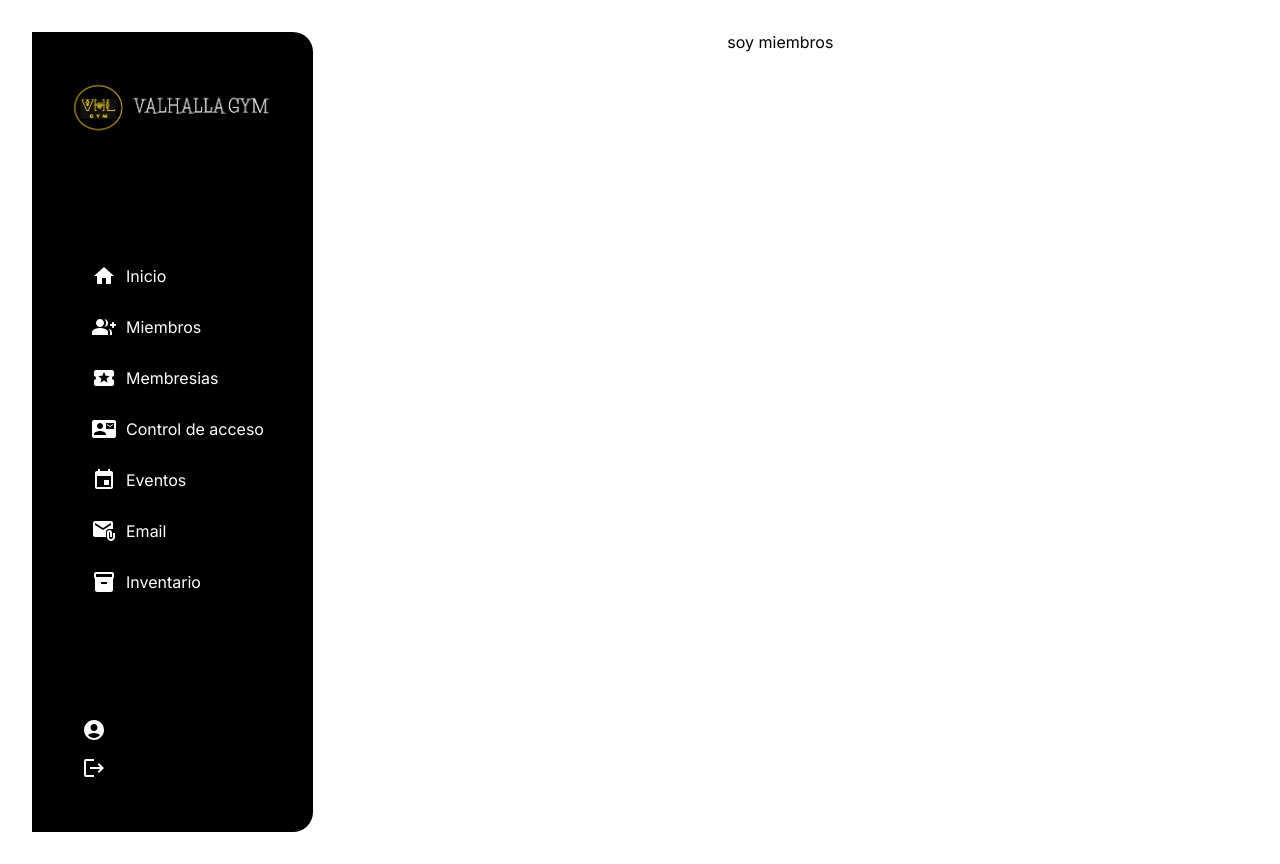
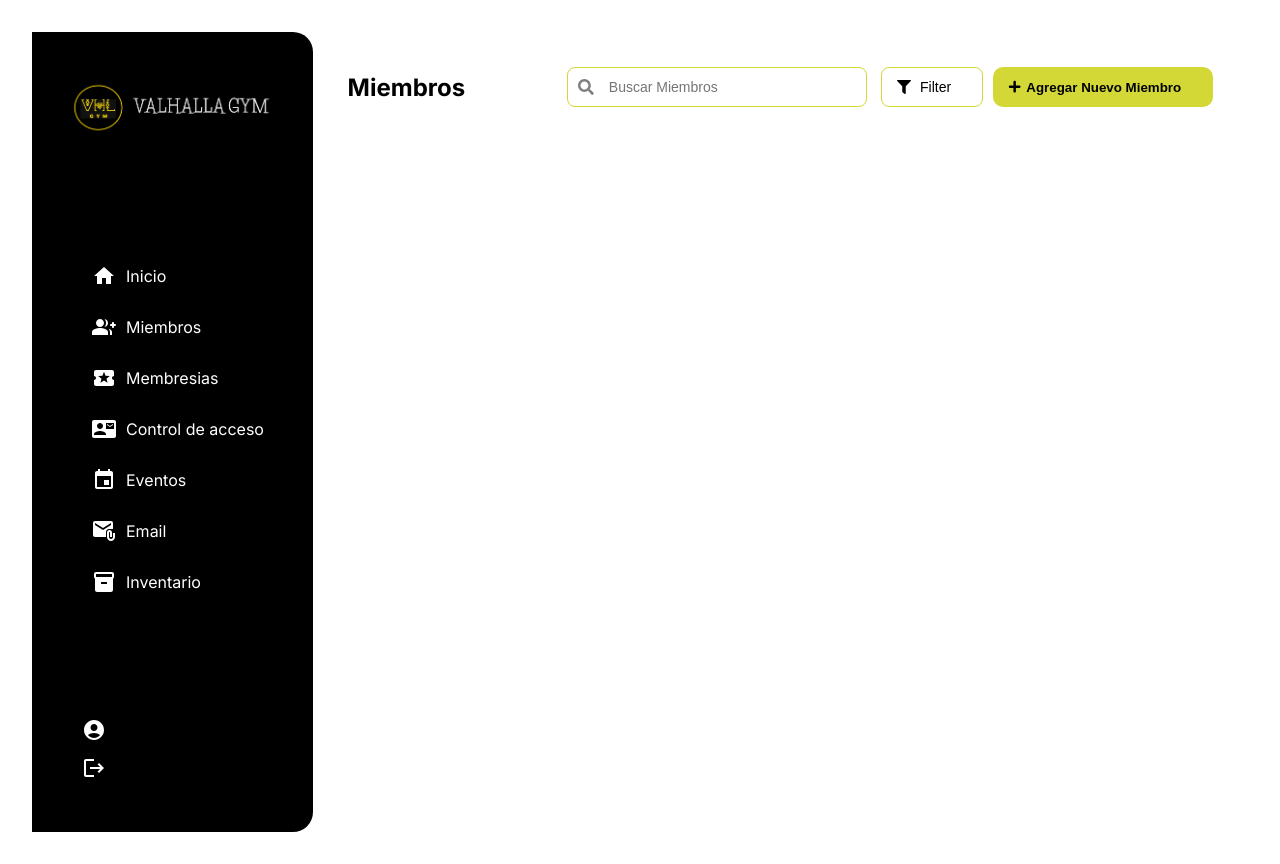
Before and after one commit to pabloocampo1/GymManager-Front-end, a React (Vite) app: page /dashboard/miembros in a window 1280 px wide. Built offline with nearby package versions, Linux system fonts and the light colour scheme; a web font is replaced by a local one.

Commit message:
Creacion de modulo miembros

```diff
--- a/src/Components/Modals/ModalMembresias/MembresiasModal.jsx
+++ b/src/Components/Modals/ModalMembresias/MembresiasModal.jsx
@@ -1,5 +1,6 @@
 import React from "react";
 import styles from "./MembresiasModal.module.css";
+import ClearIcon from '@mui/icons-material/Clear';
 
 const MembresiaModal = ({ isOpen, onClose }) => {
   if (!isOpen) return null;
@@ -12,6 +13,9 @@ const MembresiaModal = ({ isOpen, onClose }) => {
   return (
     <div className={styles.modalOverlay} onClick={handleOverlayClick}>
       <div className={styles.modalContainer}>
+        <div className={styles.modalCloseContainer}>
+          <ClearIcon onClick={onClose}></ClearIcon>
+        </div>
         <h2>Agregar Membresia</h2>
         <form>
           <div className={styles.formRow}>
@@ -32,7 +36,7 @@ const MembresiaModal = ({ isOpen, onClose }) => {
                   Tipo de membresia
                 </label>
                 <select id="tipo" className={styles.select}>
-                  <option>tipo</option>
+                  <option>Tipo</option>
                   <option>Mensual</option>
                   <option>Trimestral</option>
                   <option>Anual</option>
--- a/src/Components/Modals/ModalMembresias/MembresiasModal.module.css
+++ b/src/Components/Modals/ModalMembresias/MembresiasModal.module.css
@@ -8,6 +8,7 @@
   display: flex;
   align-items: center;
   justify-content: center;
+  padding: 35px;
 }
 
 .modalContainer {
@@ -16,11 +17,18 @@
   left: 50%;
   transform: translate(-50%, -50%);
   background: white;
-  padding: 25px;
+  padding: 35px;
   border-radius: 15px;
   width: 750px;
   max-width: 90vw; /* Evita que se desborde en pantallas pequeñas */
   text-align: center;
+}
+
+.modalCloseContainer{
+  width: 100%;
+  height: auto;
+  display: flex;
+  justify-content: end;
 }
 
 .modalContainer h2 {
@@ -28,6 +36,7 @@
   margin-bottom: 15px;
   font-size: 22px;
   font-weight: bold;
+  padding: 35px;
 }
 
 .formRow {
@@ -43,6 +52,7 @@
 }
 
 .label {
+  margin-top: 20px;
   font-size: 14px;
   font-weight: bold;
   margin-bottom: 5px;
@@ -62,11 +72,14 @@
   gap: 10px;
   margin-top: 20px;
 }
+.buttonContainer button {
+  margin-top: 30px;
+}
 
 .cancelButton {
-  background: #e0e0e0;
-  color: black;
-  padding: 12px 20px;
+  background: black;
+  color: white;
+  padding: 10px 16px;
   border: none;
   border-radius: 5px;
   cursor: pointer;
@@ -87,6 +100,7 @@
   background: var(--primarySecond-color);
 }
 
-cancelButton:hover {
-  background: var(textSecond-color);
+.cancelButton:hover {
+  background: #cfcfcf;
+  ;
 }
--- a/src/Components/SideBarComponent/SideBar.module.css
+++ b/src/Components/SideBarComponent/SideBar.module.css
@@ -100,9 +100,6 @@
 
 
 @media (max-width: 1024px) {
-    .container_sideBar {
-
-    }
 
 }
 
--- a/src/Pages/Membresias/Membresias.module.css
+++ b/src/Pages/Membresias/Membresias.module.css
@@ -1,16 +1,14 @@
-.membresia_container{
+.membresia_container {
   width: 100%;
   height: 100%;
-    position: relative;
+  position: relatve;
+  padding: 35px 35px;
 }
 
 .membresias-header {
+  height: 40px;
   display: flex;
   align-items: center;
-
-    gap: 10px;
-    padding: 10px;
-    background-color: white;
 }
 
 .membresias-title {
@@ -22,47 +20,60 @@
 .search-container {
   display: flex;
   align-items: center;
-    border: 1px solid #D3D837; /* Color corregido */
-    border-radius: 5px;
-    padding: 2px 8px; /* Reducción del padding */
+  border: 1px solid #d3d837;
+  border-radius: 8px;
+  padding: 4px 10px;
+  margin-left: 67px;
   gap: 5px;
-    height: 28px; /* Más pequeño */
+  height: 100%;
+  width: 300px;
+  margin-right: 14px;
 }
 
 .search-icon {
   color: gray;
-    font-size: 14px;
+  font-size: 16px;
 }
 
 .search-input {
   border: none;
   outline: none;
-    width: 260px; /* Más pequeño */
-    font-size: 13px; /* Ajuste de fuente */
+  width: 250px; /* Ajuste del ancho interno */
+  font-size: 14px;
+  padding: 0;
+  height: 100%;
+  margin-left: 10px;
 }
 
 .filter-boton {
   display: flex;
   align-items: center;
   gap: 5px;
-    border: 1px solid #D3D837; /* Color corregido */
+  border: 1px solid #d3d837;
   background: white;
-    padding: 4px 10px; /* Ajuste fino */
-    border-radius: 5px;
+  padding: 6px 15px;
+  border-radius: 8px;
   cursor: pointer;
-    font-size: 13px;
+  font-size: 14px;
+  height: 100%;
+  width: 102px;
+  margin-right: 10px;
 }
-
+.filter-icon {
+  margin-right: 4px;
+}
 .add-boton {
   display: flex;
   align-items: center;
   gap: 5px;
-    background: #D3D837 !important; /* Color exacto */
+  background: #d3d837 !important;
   color: black !important;
   font-weight: bold;
-    padding: 6px 14px;
+  padding: 5px 9px;
   border: none;
-    border-radius: 5px;
+  border-radius: 10px;
   cursor: pointer;
-    font-size: 13px;
+  height: 100%;
+  width: 220px;
+  padding-left: 15px;
 }
--- a/src/Pages/Miembros/Miembros.jsx
+++ b/src/Pages/Miembros/Miembros.jsx
@@ -1,11 +1,43 @@
-import React from 'react';
+import { FaSearch, FaFilter, FaPlus } from "react-icons/fa";
+import React, { useState } from "react";
+import styles from "./Miembros.module.css";
+import MembresiasModal from "../../Components/Modals/ModalMiembros/MiembrosModal.jsx";
 
-const Miembros = () => {
-    return (
-        <div>
-            soy miembros
+const MiembroModal = () => {
+  const [isModalOpen, setIsModalOpen] = useState(false);
+
+  return (
+    <div className={styles["miembros_container"]}>
+      <div className={styles["miembros-header"]}>
+        <h2 className={styles["miembros-title"]}>Miembros</h2>
+        <div className={styles["search-container"]}>
+          <FaSearch className={styles["search-icon"]} />
+          <input
+            type="text"
+            placeholder="Buscar Miembros"
+            className={styles["search-input"]}
+          />
         </div>
-    );
+        <button className={styles["filter-boton"]}>
+          <FaFilter className={styles["filter-icon"]} />
+          Filter
+        </button>
+        <button
+          className={styles["add-boton"]}
+          onClick={() => setIsModalOpen(true)}
+        >
+          <FaPlus className={styles["add-icon"]} />
+          Agregar Nuevo Miembro
+        </button>
+        {isModalOpen ? (
+          <MembresiasModal
+            isOpen={isModalOpen}
+            onClose={() => setIsModalOpen(false)}
+          />
+        ) : null}
+      </div>
+    </div>
+  );
 };
 
-export default Miembros;
+export default MiembroModal;
--- a/src/Pages/Miembros/Miembros.module.css
+++ b/src/Pages/Miembros/Miembros.module.css
@@ -0,0 +1,79 @@
+.miembros_container {
+  width: 100%;
+  height: 100%;
+  position: relatve;
+  padding: 35px 35px;
+}
+
+.miembros-header {
+  height: 40px;
+  display: flex;
+  align-items: center;
+}
+
+.miembros-title {
+  font-size: 1.5rem;
+  font-weight: bold;
+  margin-right: auto;
+}
+
+.search-container {
+  display: flex;
+  align-items: center;
+  border: 1px solid #d3d837;
+  border-radius: 8px;
+  padding: 4px 10px;
+  margin-left: 67px;
+  gap: 5px;
+  height: 100%;
+  width: 300px;
+  margin-right: 14px;
+}
+
+.search-icon {
+  color: gray;
+  font-size: 16px;
+}
+
+.search-input {
+  border: none;
+  outline: none;
+  width: 250px; /* Ajuste del ancho interno */
+  font-size: 14px;
+  padding: 0;
+  height: 100%;
+  margin-left: 10px;
+}
+
+.filter-boton {
+  display: flex;
+  align-items: center;
+  gap: 5px;
+  border: 1px solid #d3d837;
+  background: white;
+  padding: 6px 15px;
+  border-radius: 8px;
+  cursor: pointer;
+  font-size: 14px;
+  height: 100%;
+  width: 102px;
+  margin-right: 10px;
+}
+.filter-icon {
+  margin-right: 4px;
+}
+.add-boton {
+  display: flex;
+  align-items: center;
+  gap: 5px;
+  background: #d3d837 !important;
+  color: black !important;
+  font-weight: bold;
+  padding: 5px 9px;
+  border: none;
+  border-radius: 10px;
+  cursor: pointer;
+  height: 100%;
+  width: 220px;
+  padding-left: 15px;
+}
```
Also changed, not shown: src/Components/Modals/ModalMiembros/MiembrosModal.jsx (added), src/Components/Modals/ModalMiembros/MiembrosModal.module.css (added). Lines whose indentation alone changed are shown as unchanged.
